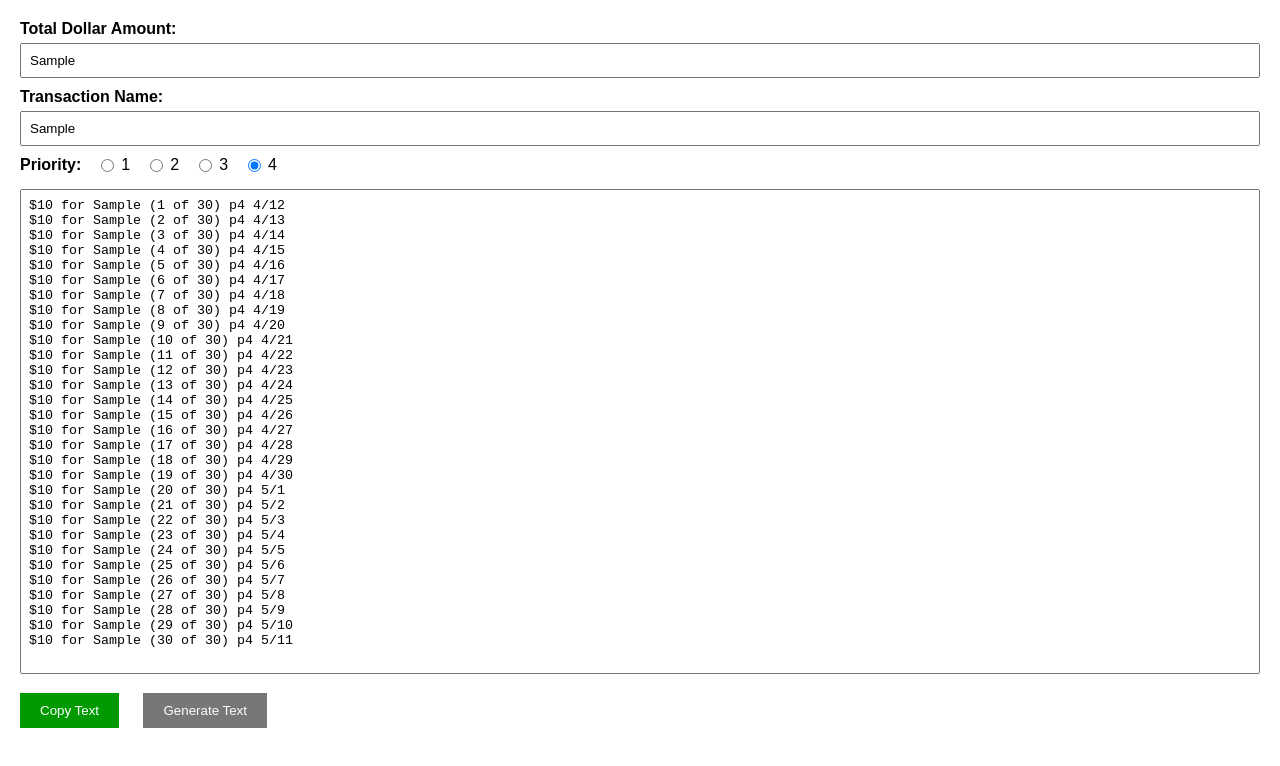
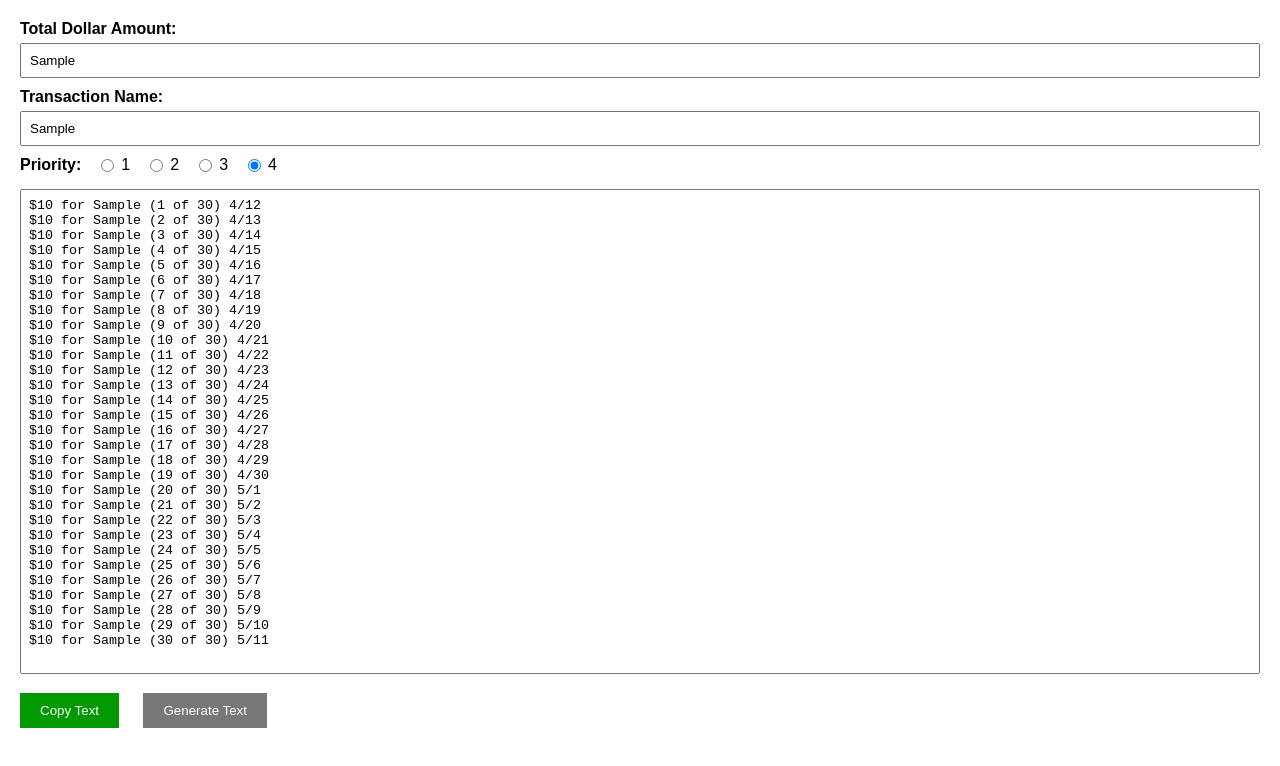
Before and after one commit to garrettheath4/installment, a plain HTML site: page index.html in a window 1280 px wide. Both pictures are taken after typing "Sample", "Sample" into the empty fields and a click on the button "Generate Text". Drawn offline with Linux system fonts and the light colour scheme.

Commit message:
Minor: Hide "p4" in task lines
because it is the default priority anyway
and so does not need to be specified

```diff
--- a/index.html
+++ b/index.html
@@ -117,7 +117,13 @@ function generateText() {
         currentDate.setDate(currentDate.getDate() + i);
         const formattedDate = (currentDate.getMonth() + 1) + '/' + currentDate.getDate();
 
-        lines.push(["$" + lineAmountText, "for", transactionName, "(" + (i+1) + " of 30)", "p" + priority, formattedDate].join(" "));
+        lines.push([
+            "$" + lineAmountText,
+            "for " + transactionName,
+            "(" + (i+1) + " of 30)",
+            "p" + priority,
+            formattedDate
+        ].filter(s => s != "p4").join(" "));
     }
 
     document.getElementById("generatedText").value = lines.join("\n");
@@ -160,4 +166,5 @@ function copyToClipboard() {
 <github-ribbon link="https://github.com/garrettheath4/installment" new-window="True"></github-ribbon>
 
 </body>
+<!-- vim: set tabstop=4 shiftwidth=4 softtabstop=4 expandtab: -->
 </html>
```
